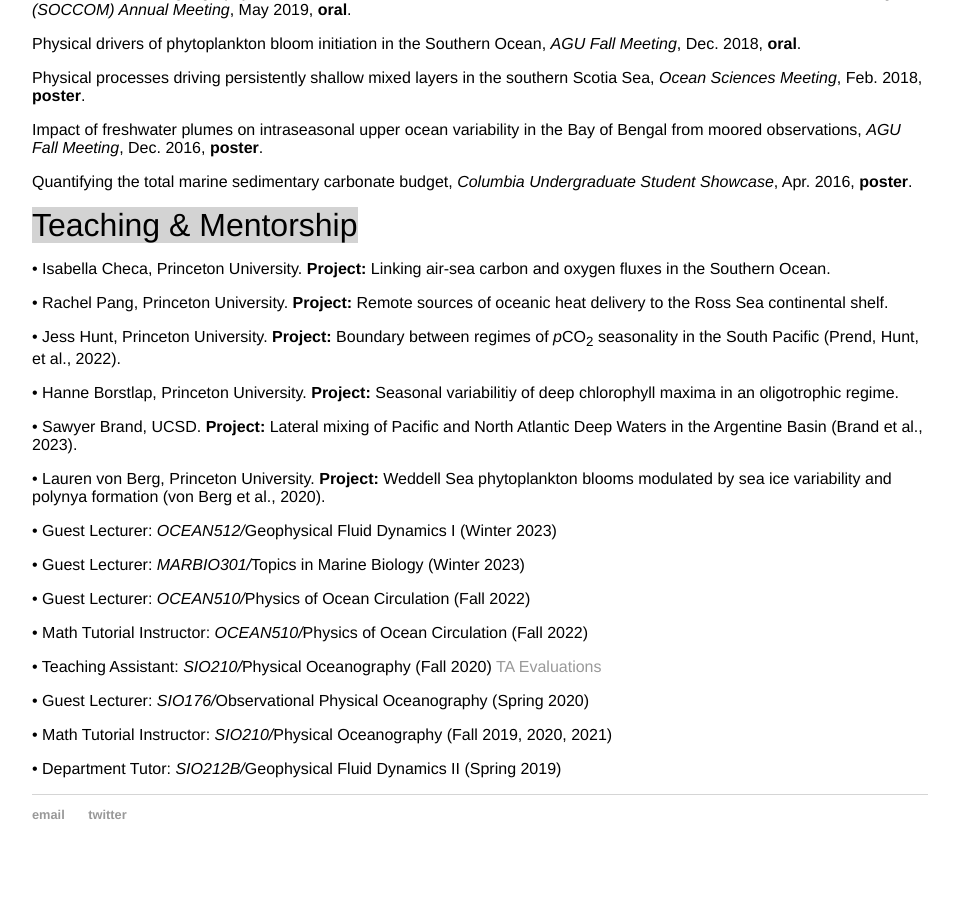
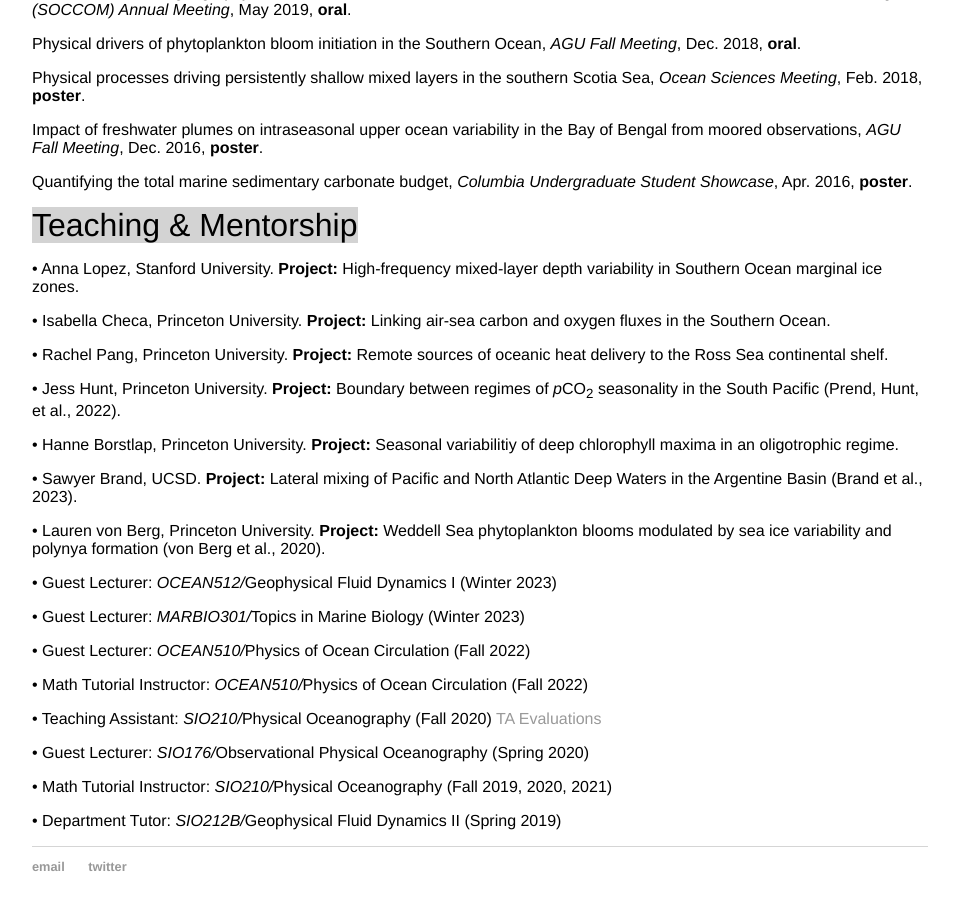
Before and after one commit to cprend/cprend.github.io, a Jekyll site: the page cv/index.html, which Jekyll copies as it is, in a window 1280 px wide and 900 px high, scrolled down 1982 px. Shown: the whole window, without its empty margins (160-1119 px from the left). Built offline with Jekyll 4.4.1, drawn with Linux system fonts in a browser that asks for light colours.

Commit message:
Update index.html

```diff
--- a/cv/index.html
+++ b/cv/index.html
@@ -75,6 +75,7 @@
 			<em>AGU Fall Meeting</em>, Dec. 2016, <b>poster</b>.</p>
 		<p>Quantifying the total marine sedimentary carbonate budget, <em>Columbia Undergraduate Student Showcase</em>, Apr. 2016, <b>poster</b>.</p>
 		<p1>Teaching & Mentorship</p1>
+		<p>• Anna Lopez, Stanford University. <b>Project:</b> High-frequency mixed-layer depth variability in Southern Ocean marginal ice zones.</p>
 		<p>• Isabella Checa, Princeton University. <b>Project:</b> Linking air-sea carbon and oxygen fluxes in the Southern Ocean.</p>
 		<p>• Rachel Pang, Princeton University. <b>Project:</b> Remote sources of oceanic heat delivery to the Ross Sea continental shelf.</p>
 		<p>• Jess Hunt, Princeton University. <b>Project:</b> Boundary between regimes of <em>p</em>CO<sub>2</sub> seasonality in the South Pacific (Prend, Hunt, et al., 2022).</p>
```
